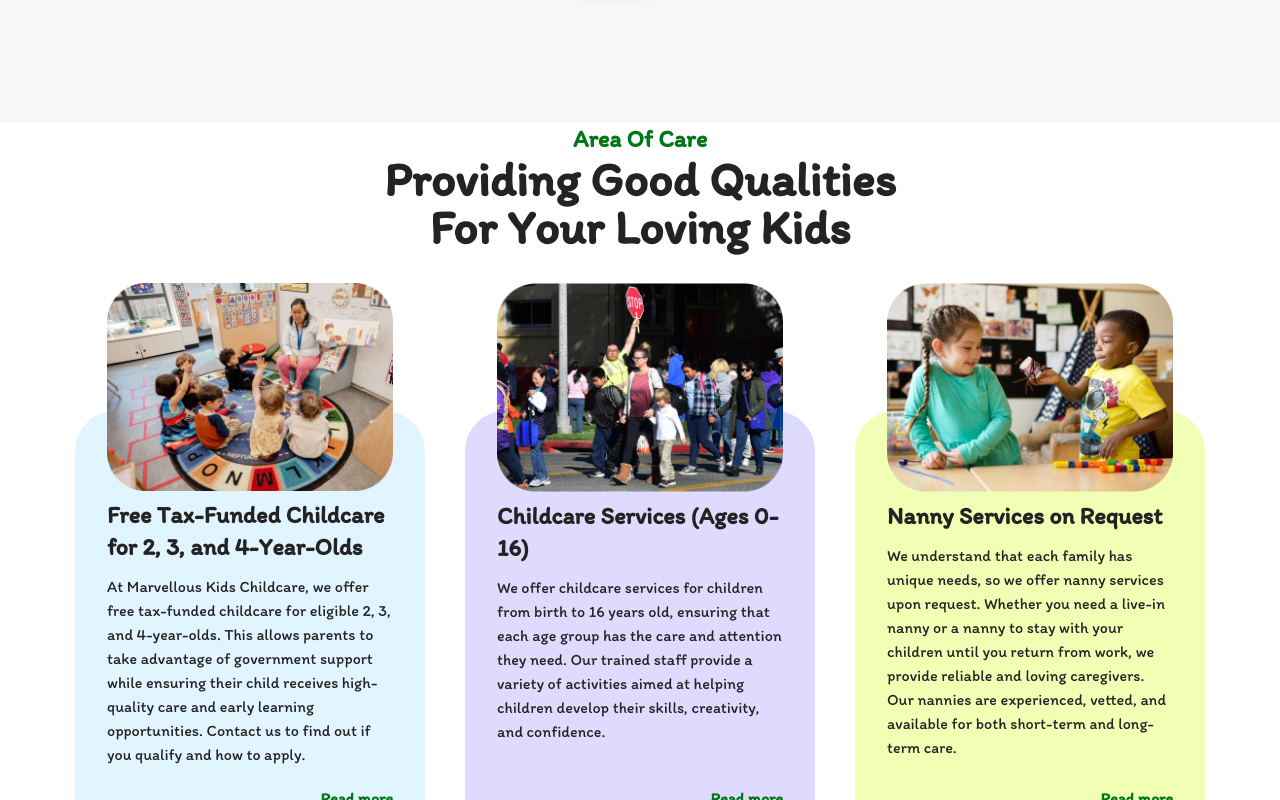
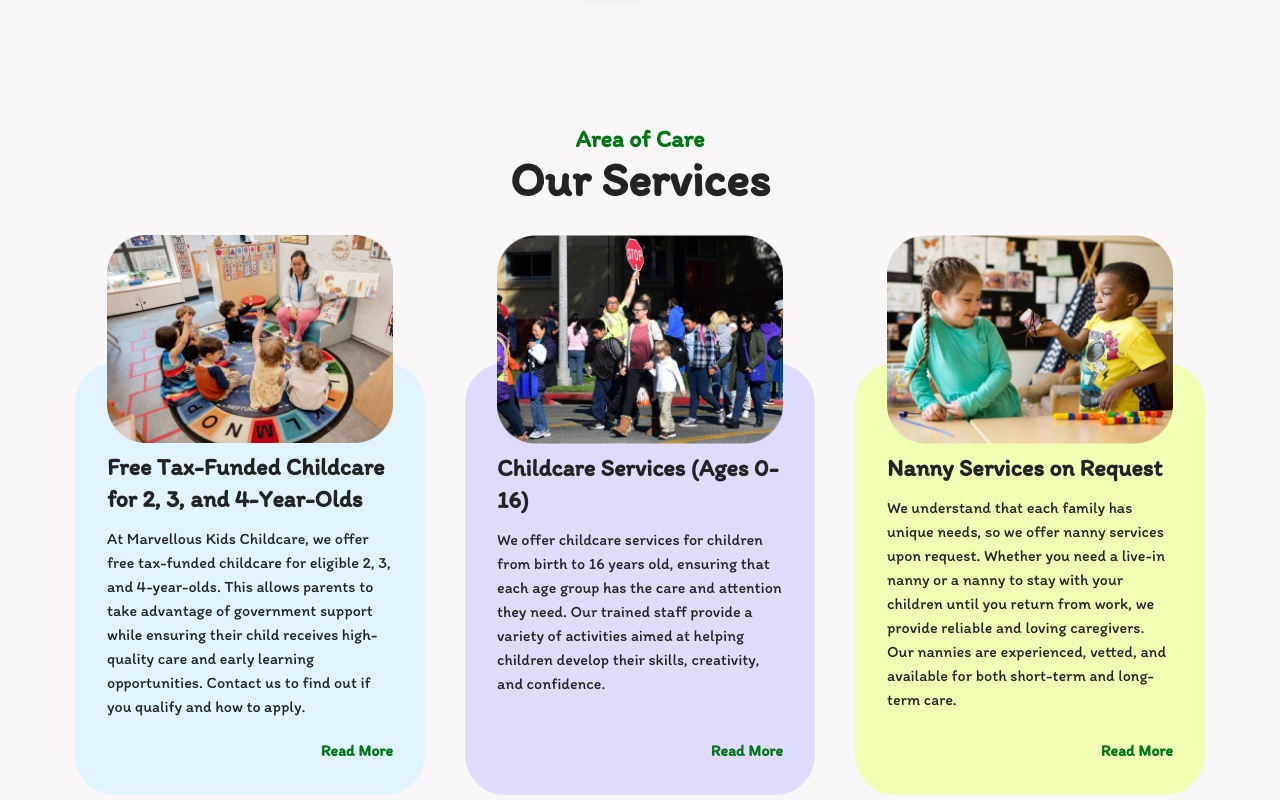
Before and after one commit to cycodedconcept/marvellouskids-ui, a Next.js app: page / in a window 1280 px wide. Shown: the part 1700-2500 px from the top of the page. Built offline with nearby package versions, Linux system fonts and the light colour scheme.

Commit message:
Refactor AreaOfCare component for improved readability and styling

```diff
--- a/components/AreaOfCare.tsx
+++ b/components/AreaOfCare.tsx
@@ -40,25 +40,23 @@ const AreaOfCare = () => {
 		},
 	];
 	return (
-		<section className="md:px-14 px-5">
-			<h4 className="lg:text-2xl text-lg text-primary font-semibold text-center">Area Of Care</h4>
-			<h1 className="lg:text-5xl text-4xl font-extrabold text-center mb-[10rem]">
-				Providing Good Qualities <br /> For Your Loving Kids
-			</h1>
+		<section className="md:px-14 px-5 bg-[#F9F7F8] pb-10">
+			<h4 className="lg:text-2xl text-lg text-primary font-semibold text-center">Area of Care</h4>
+			<h1 className="lg:text-5xl text-4xl font-extrabold text-center mb-[10rem]">Our Services</h1>
 
 			<div className="flex gap-x-10 gap-y-40 flex-wrap justify-center">
-				{areaOfCare.map((areas) => (
+				{areaOfCare.map((area) => (
 					<div
-						key={areas.title}
+						key={area.title}
 						className="w-[350px] rounded-[2.5rem] p-8 flex flex-col"
-						style={{ background: `${areas.color}` }}
+						style={{ background: `${area.color}` }}
 					>
-						<Image src={areas.src} alt={areas.title} width={300} height={200} className="-mt-[10rem] mb-2" />
-						<h3 className="text-2xl font-bold pb-3">{areas.title}</h3>
-						<p>{areas.content}</p>
+						<Image src={area.src} alt={area.title} width={300} height={200} className="-mt-[10rem] mb-2" />
+						<h3 className="text-2xl font-bold pb-3">{area.title}</h3>
+						<p>{area.content}</p>
 						<div className="flex-grow"></div>
 						<Link href="/" className="text-primary font-bold self-end mt-5">
-							Read more
+							Read More
 						</Link>
 					</div>
 				))}
```
